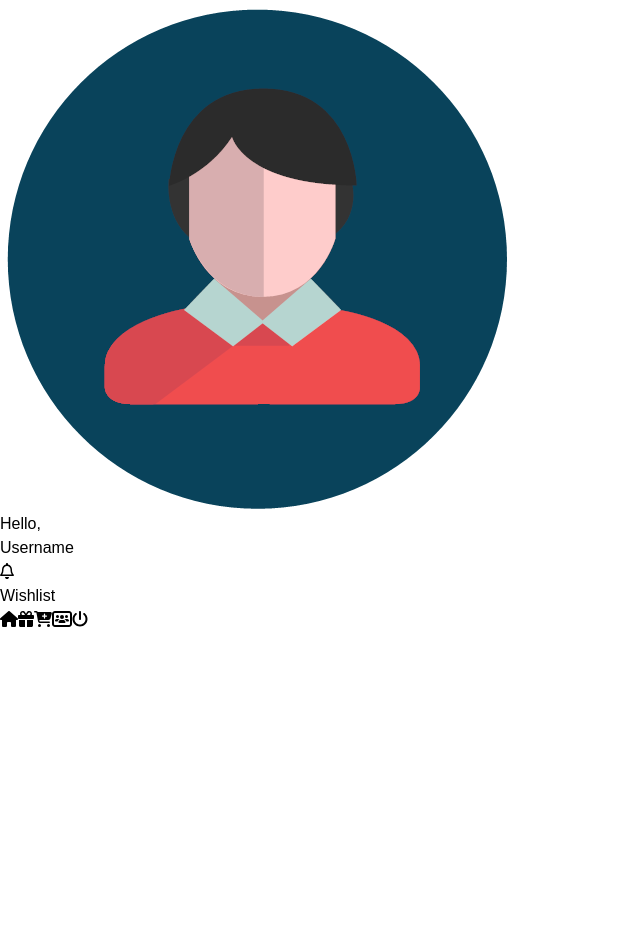
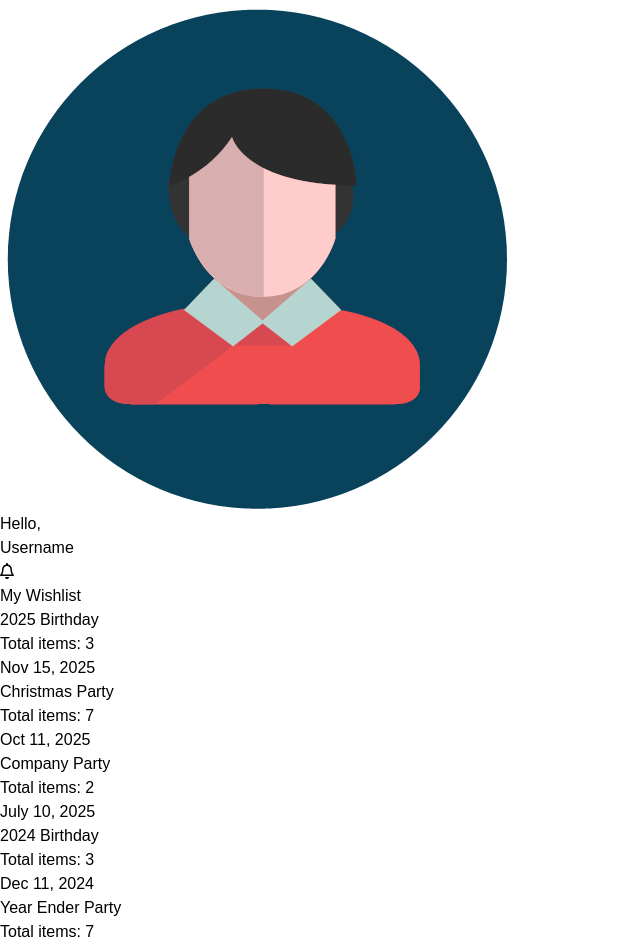
Before and after one commit to AL3-Richard-20/al3-solicify-app, a React (Vite) app: page /wishlist in a window 1280 px wide. Shown: the top 947 px of the page, without its empty margins (0-640 px from the left). Before the commit the page ends 800 px from the top, so only its background shows below. Built offline with nearby package versions, Linux system fonts and the light colour scheme.

Commit message:
Feat: wishlist page

```diff
--- a/src/components/Login/Form.jsx
+++ b/src/components/Login/Form.jsx
@@ -18,7 +18,7 @@ export default function Form(){
                         <input
                             type="text"
                             id="email-address-icon"
-                            class="bg-gray-50 border border-gray-300 text-gray-900 text-sm rounded-lg focus:ring-blue-500 focus:border-blue-500 block w-full ps-10 p-2.5  dark:bg-gray-700 dark:border-gray-600 dark:placeholder-gray-400 dark:text-white dark:focus:ring-blue-500 dark:focus:border-blue-500"
+                            class="bg-gray-50 border border-gray-300 text-gray-900 text-sm rounded-lg focus:ring-blue-500 focus:border-blue-500 block w-full ps-10 p-2.5"
                             placeholder="Input username here"
                             autocomplete="off" />
                     </div>
@@ -33,7 +33,7 @@ export default function Form(){
                         <input
                             type="password"
                             id="email-address-icon"
-                            class="bg-gray-50 border border-gray-300 text-gray-900 text-sm rounded-lg focus:ring-blue-500 focus:border-blue-500 block w-full ps-10 p-2.5  dark:bg-gray-700 dark:border-gray-600 dark:placeholder-gray-400 dark:text-white dark:focus:ring-blue-500 dark:focus:border-blue-500"
+                            class="bg-gray-50 border border-gray-300 text-gray-900 text-sm rounded-lg focus:ring-blue-500 focus:border-blue-500 block w-full ps-10 p-2.5"
                             placeholder="Input username here" />
                     </div>
                 </div>
--- a/src/components/TopNav.jsx
+++ b/src/components/TopNav.jsx
@@ -18,7 +18,7 @@ export default function TopNav(){
             </div>
             <button
                 type="button"
-                className="mt-3 uppercase bg-gray-100 hover:bg-gray-200 font-medium rounded-lg px-3 py-2 me-2 mb-2 dark:bg-blue-600 dark:hover:bg-blue-700 focus:outline-none dark:focus:ring-blue-800">
+                className="mt-3 uppercase bg-gray-100 hover:bg-gray-200 font-medium rounded-lg px-3 py-2 me-2 mb-2 focus:outline-none">
                 <FontAwesomeIcon icon={ faBell } />
             </button>
         </div>
--- a/src/pages/Connections.jsx
+++ b/src/pages/Connections.jsx
@@ -71,7 +71,7 @@ export default function Connections(){
                             <input
                                 type="search"
                                 id="search"
-                                className="block w-full p-4 ps-10 text-sm text-gray-900 border border-gray-300 rounded-lg bg-gray-50 focus:ring-blue-500 focus:border-blue-500 dark:bg-gray-700 dark:border-gray-600 dark:placeholder-gray-400 dark:text-white dark:focus:ring-blue-500 dark:focus:border-blue-500"
+                                className="block w-full p-4 ps-10 text-sm text-gray-900 border border-gray-300 rounded-lg bg-gray-50 focus:ring-blue-500 focus:border-blue-500"
                                 placeholder="Search"
                                 autoComplete="off"
                                 required />
@@ -88,7 +88,7 @@ export default function Connections(){
                         </div>
                         <div className="flow-root m-4 p-2">
 
-                            <ul role="list" className="divide-y divide-gray-200 dark:divide-gray-700">
+                            <ul role="list" className="divide-y divide-gray-200">
 
                                 {/* ========== CONNECTION ITEM ============ */}
                                     {
@@ -103,20 +103,20 @@ export default function Connections(){
                                                             alt="User image" />
                                                     </div>
                                                     <div className="flex-1 items-center min-w-0 ms-4">
-                                                        <h4 className="text-lg font-medium text-gray-900 truncate dark:text-white">
+                                                        <h4 className="text-lg font-medium text-gray-900 truncate">
                                                             { conn_items.UserFullname }
                                                         </h4>
-                                                        <p className="text-sm text-gray-500 truncate dark:text-gray-400">
+                                                        <p className="text-sm text-gray-500 truncate">
                                                             Wishlists: { conn_items.TotalWishlists }
                                                         </p>
-                                                        <p className="text-sm text-gray-500 truncate dark:text-gray-400">
+                                                        <p className="text-sm text-gray-500 truncate">
                                                             Wish Granted: { conn_items.TotalGranted }
                                                         </p>
-                                                        <button type="button" className="mt-3 text-white uppercase bg-blue-700 hover:bg-blue-800 focus:ring-4 focus:ring-blue-300 font-medium rounded-lg text-sm px-3 py-2 me-2 mb-2 dark:bg-blue-600 dark:hover:bg-blue-700 focus:outline-none dark:focus:ring-blue-800">
+                                                        <button type="button" className="mt-3 text-white uppercase bg-blue-700 hover:bg-blue-800 focus:ring-4 focus:ring-blue-300 font-medium rounded-lg text-sm px-3 py-2 me-2 mb-2">
                                                             View Profile
                                                         </button>
                                                     </div>
-                                                    <div className="text-base font-semibold text-gray-900 dark:text-white">
+                                                    <div className="text-base font-semibold text-gray-900">
                                                         <FontAwesomeIcon icon={faEllipsisV} />
                                                     </div>
                                                 </div>
--- a/src/pages/WishList.jsx
+++ b/src/pages/WishList.jsx
@@ -9,6 +9,34 @@ export default function WishList(){
 
     const [bannertype, setBannerType] = useState("Wishlist")
 
+    const wishlists_arr = [
+        {
+            "CollectionName":"2025 Birthday",
+            "TotalItems":3,
+            "DateAdded":"Nov 15, 2025"
+        },
+        {
+            "CollectionName":"Christmas Party",
+            "TotalItems":7,
+            "DateAdded":"Oct 11, 2025"
+        },
+        {
+            "CollectionName":"Company Party",
+            "TotalItems":2,
+            "DateAdded":"July 10, 2025"
+        },
+        {
+            "CollectionName":"2024 Birthday",
+            "TotalItems":3,
+            "DateAdded":"Dec 11, 2024"
+        },
+        {
+            "CollectionName":"Year Ender Party",
+            "TotalItems":7,
+            "DateAdded":"Dec 9, 2024"
+        },
+    ]
+
     return (
         <div>
 
@@ -16,14 +44,41 @@ export default function WishList(){
                 <TopNav />
             {/* =================== TOP NAVIGATION END ============= */}
 
-            {/* =================== BANNER =================== */}
-                {/* <Banner bannertype={bannertype} /> */}
-            {/* =================== BANNER END =============== */}
+            {/* =================== CONTENT ================ */}
 
-            <div className="min-h-[700px]">
+            <div className="min-h-[700px]" id="my_wishlist_div">
 
-                <h4>Wishlist</h4>
+                <div className="m-4 mt-10">
+                    <h4 className="font-bold">My Wishlist</h4>
+                </div>
+
+                <div id="wishlist_items" className="flex items-center flex-wrap justify-between">
+                    {
+                        wishlists_arr.map((wishlist, index) => (
+
+                            <div className="m-2 p-2 border border-gray-300 w-[170px] rounded" key={index}>
+
+                                <div className="mb-3 flex items-center justify-center flex-wrap">
+                                    <div className="h-[50px] w-[50px] bg-slate-300 m-1"></div>
+                                    <div className="h-[50px] w-[50px] bg-slate-300 m-1"></div>
+                                    <div className="h-[50px] w-[50px] bg-slate-300 m-1"></div>
+                                    <div className="h-[50px] w-[50px] bg-slate-300 m-1"></div>
+                                </div>
+
+                                <div className="text-center">
+                                    <h4 className="font-bold">{ wishlist.CollectionName }</h4>
+                                    <p className="text-gray-500">Total items: <span>{ wishlist.TotalItems }</span></p>
+                                    <p>{ wishlist.DateAdded }</p>
+                                </div>
+
+                            </div>
+                        ))
+                    }
+                </div>
+
             </div>
+
+            {/* =================== CONTENT END ============ */}
 
             {/* =================== MOBILE NAVIGATION =============== */}
                 <MobileNav />
```
